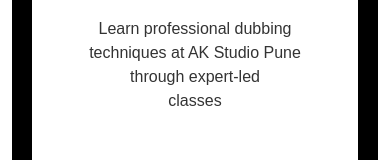
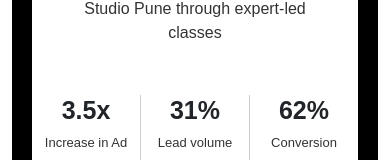
Before and after one commit to ankitapriya108/Marketing-matrix, a plain HTML site: page our-work.html in a window 390 px wide. Shown: the part 904-1064 px from the top of the page. Drawn offline with nearby package versions, Linux system fonts and the light colour scheme.

Commit message:
updated carousel

```diff
--- a/css/media.css
+++ b/css/media.css
@@ -224,6 +224,7 @@
   align-items: center;
   justify-content: center;
   gap: 2rem;
+  padding: 0px;
 }
 .case-content{
 width: 100%;
@@ -435,4 +436,10 @@ section.section-seven.my-5{
   .openings-box h6 {
     font-size: 20px;
 }
+.stat-box span {
+  font-size: 13px;
 }
+.stat-box h3 {
+  font-size: 25px;
+}
+}
```
